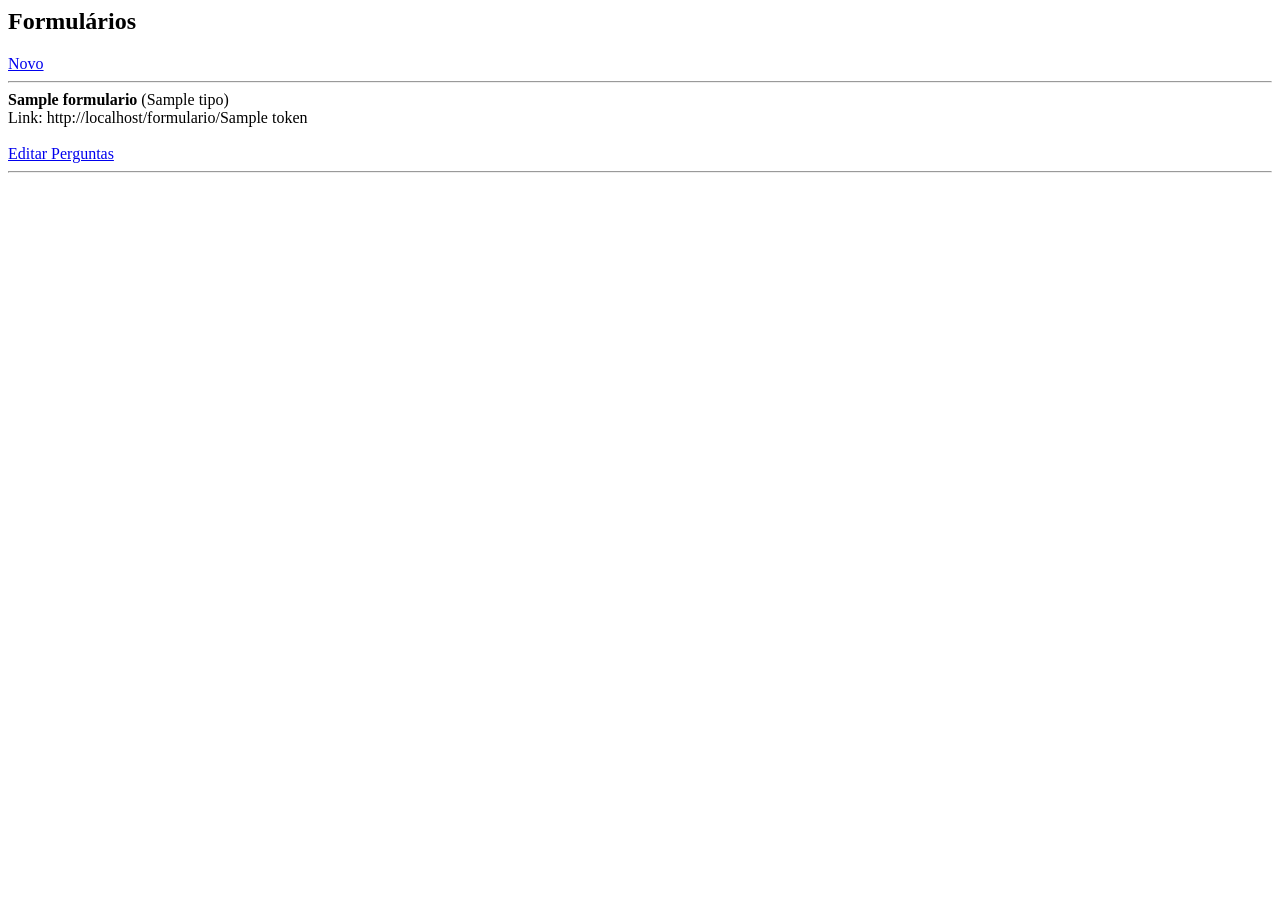
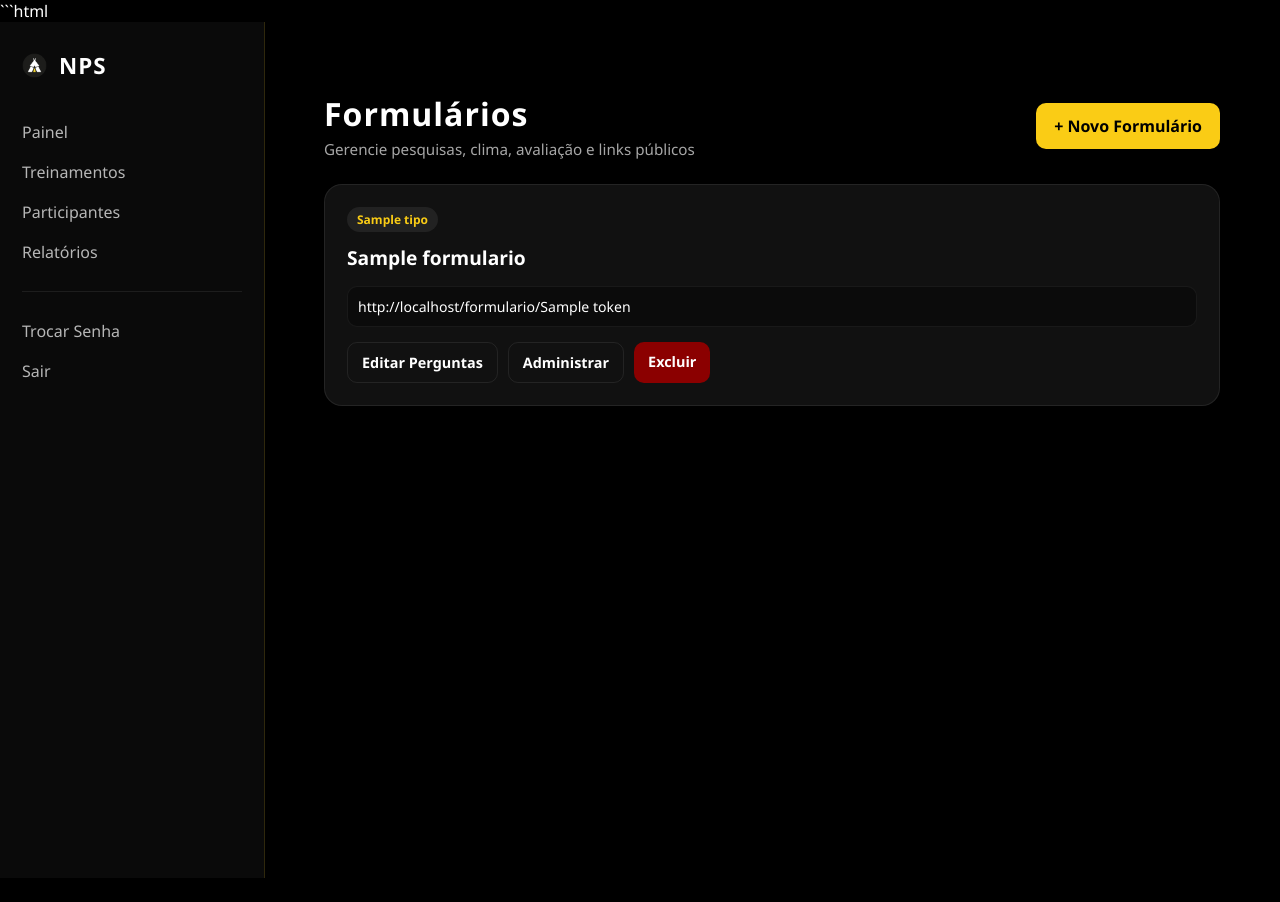
Before and after one commit to qualidadekcq-droid/nps, a Python web app: template templates/formularios.html in a window 1280 px wide. Before the commit the page ends 173 px from the top, so only its background shows below. Run offline with Jinja, Linux system fonts and the light colour scheme; the template is opened without the code that fills it: most values are stand-ins (such as "Sample title", 1, 10 or a date in 2020).

Commit message:
novos ajustes

````diff
--- a/templates/formularios.html
+++ b/templates/formularios.html
@@ -1,19 +1,187 @@
-<h2>Formulários</h2>
+```html
+{% extends 'base.html' %}
+{% block content %}
 
-<a href="/novo-formulario">Novo</a>
+<style>
+.page-wrap{
+    max-width:1100px;
+    margin:auto;
+    padding:30px 20px;
+}
 
-<hr>
+.top-bar{
+    display:flex;
+    justify-content:space-between;
+    align-items:center;
+    gap:15px;
+    flex-wrap:wrap;
+    margin-bottom:25px;
+}
 
-{% for f in formularios %}
-<div>
-    <b>{{ f.titulo }}</b> ({{ f.tipo }})
-    <br>
-    Link:
-    {{ request.host_url }}formulario/{{ f.token }}
+.title{
+    font-size:2rem;
+    font-weight:800;
+    letter-spacing:1px;
+    margin:0;
+}
 
-    <br><br>
+.subtitle{
+    opacity:.65;
+    margin-top:4px;
+    font-size:.95rem;
+}
 
-    <a href="/formulario/{{ f.id }}/perguntas">Editar Perguntas</a>
+.btn-main{
+    background:#facc15;
+    color:#000;
+    padding:12px 18px;
+    border-radius:10px;
+    text-decoration:none;
+    font-weight:700;
+    transition:.2s;
+}
+
+.btn-main:hover{
+    background:#ffe36b;
+    color:#000;
+}
+
+.grid-cards{
+    display:grid;
+    grid-template-columns:repeat(auto-fit,minmax(320px,1fr));
+    gap:20px;
+}
+
+.card-form{
+    background:#111;
+    border:1px solid rgba(255,255,255,.08);
+    border-radius:18px;
+    padding:22px;
+    box-shadow:0 10px 25px rgba(0,0,0,.25);
+}
+
+.badge{
+    display:inline-block;
+    padding:4px 10px;
+    border-radius:999px;
+    font-size:.75rem;
+    font-weight:700;
+    margin-bottom:12px;
+    background:#222;
+    color:#facc15;
+}
+
+.form-title{
+    font-size:1.2rem;
+    font-weight:800;
+    margin-bottom:8px;
+}
+
+.link-box{
+    background:#0b0b0b;
+    border:1px solid rgba(255,255,255,.06);
+    padding:10px;
+    border-radius:10px;
+    font-size:.88rem;
+    word-break:break-all;
+    margin:15px 0;
+}
+
+.actions{
+    display:flex;
+    flex-wrap:wrap;
+    gap:10px;
+}
+
+.btn-sec{
+    padding:10px 14px;
+    border-radius:10px;
+    text-decoration:none;
+    font-weight:700;
+    font-size:.9rem;
+    border:1px solid rgba(255,255,255,.08);
+    color:#fff;
+}
+
+.btn-sec:hover{
+    background:#1b1b1b;
+}
+
+.btn-danger{
+    background:#8b0000;
+    color:#fff;
+    border:none;
+}
+
+.btn-danger:hover{
+    background:#b30000;
+}
+
+.empty{
+    text-align:center;
+    padding:50px 20px;
+    opacity:.6;
+    border:1px dashed rgba(255,255,255,.15);
+    border-radius:18px;
+}
+</style>
+
+<div class="page-wrap">
+
+    <div class="top-bar">
+        <div>
+            <h1 class="title">Formulários</h1>
+            <div class="subtitle">Gerencie pesquisas, clima, avaliação e links públicos</div>
+        </div>
+
+        <a href="/novo-formulario" class="btn-main">+ Novo Formulário</a>
+    </div>
+
+    {% if formularios %}
+
+    <div class="grid-cards">
+
+        {% for f in formularios %}
+        <div class="card-form">
+
+            <span class="badge">{{ f.tipo }}</span>
+
+            <div class="form-title">{{ f.titulo }}</div>
+
+            <div class="link-box">
+                {{ request.host_url }}formulario/{{ f.token }}
+            </div>
+
+            <div class="actions">
+                <a href="/formulario/{{ f.id }}/perguntas" class="btn-sec">
+                    Editar Perguntas
+                </a>
+
+                <a href="/formulario/{{ f.id }}/perguntas" class="btn-sec">
+                    Administrar
+                </a>
+
+                <a href="/formulario/excluir/{{ f.id }}"
+                   class="btn-sec btn-danger"
+                   onclick="return confirm('Deseja excluir este formulário?')">
+                    Excluir
+                </a>
+            </div>
+
+        </div>
+        {% endfor %}
+
+    </div>
+
+    {% else %}
+
+    <div class="empty">
+        Nenhum formulário cadastrado ainda.
+    </div>
+
+    {% endif %}
+
 </div>
-<hr>
-{% endfor %}
+
+{% endblock %}
+```
````
Also changed, not shown: app.py (+51 -11 lines).
